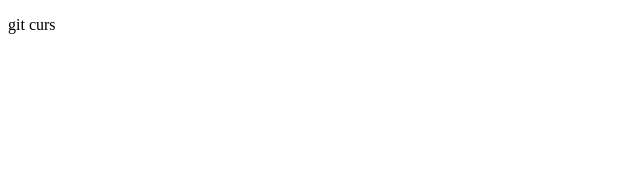
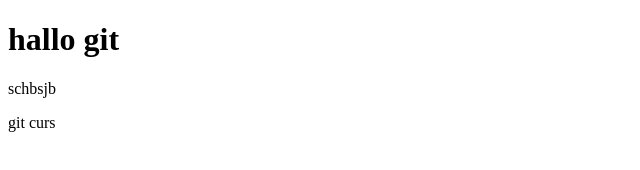
Before and after one commit to maratmx/marat, a plain HTML site: page index.html in a window 1280 px wide. Shown: the whole page, without its empty margins (0-640 px from the left). Drawn offline with Linux system fonts and the light colour scheme.

Commit message:
my frst commit

```diff
--- a/index.html
+++ b/index.html
@@ -8,6 +8,9 @@
 
 </head>
 <body>
+    <h1>hallo git</h1>
+    <p>schbsjb</p>
+
     <p>git curs</p>
 
 </body>
```
